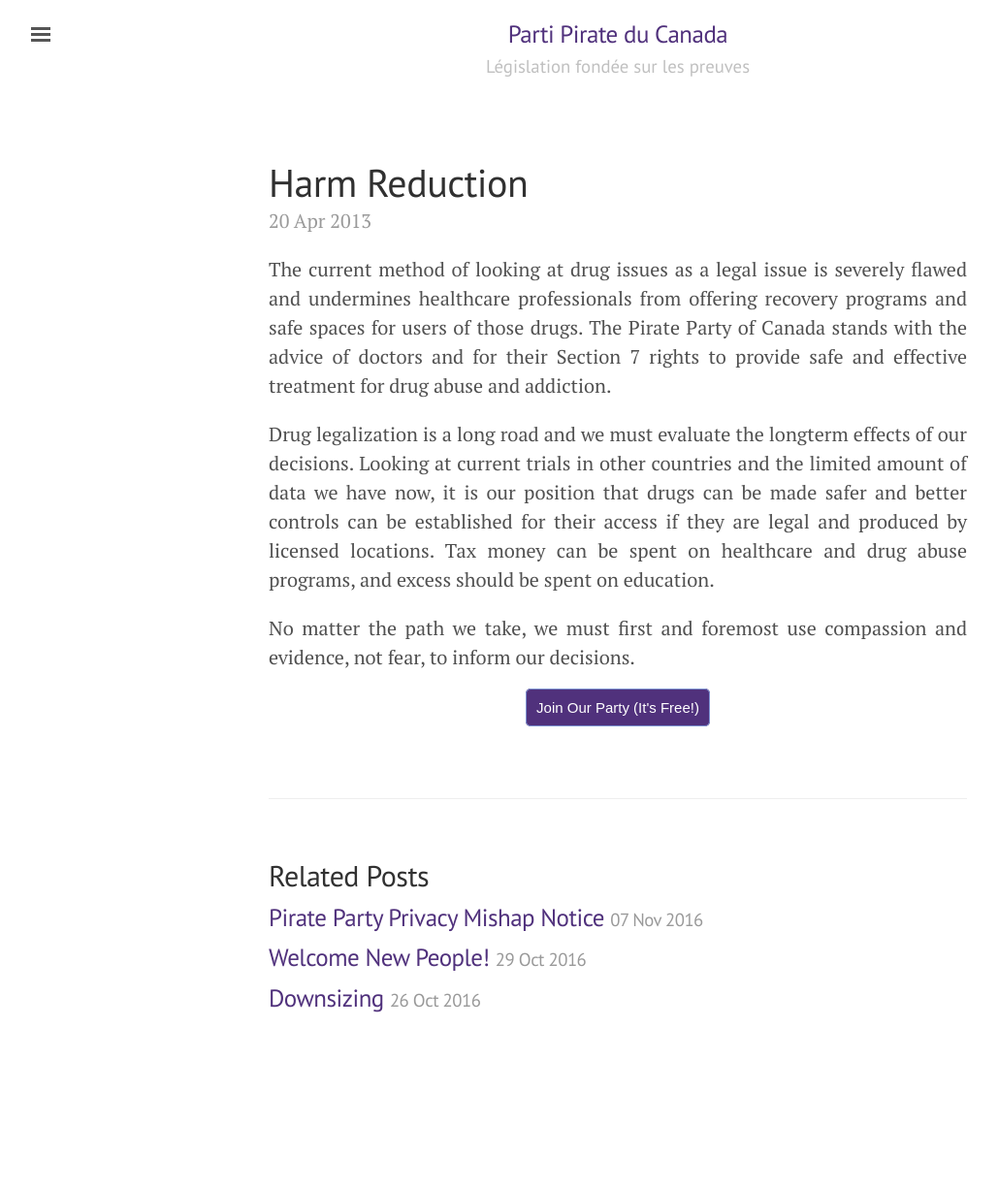
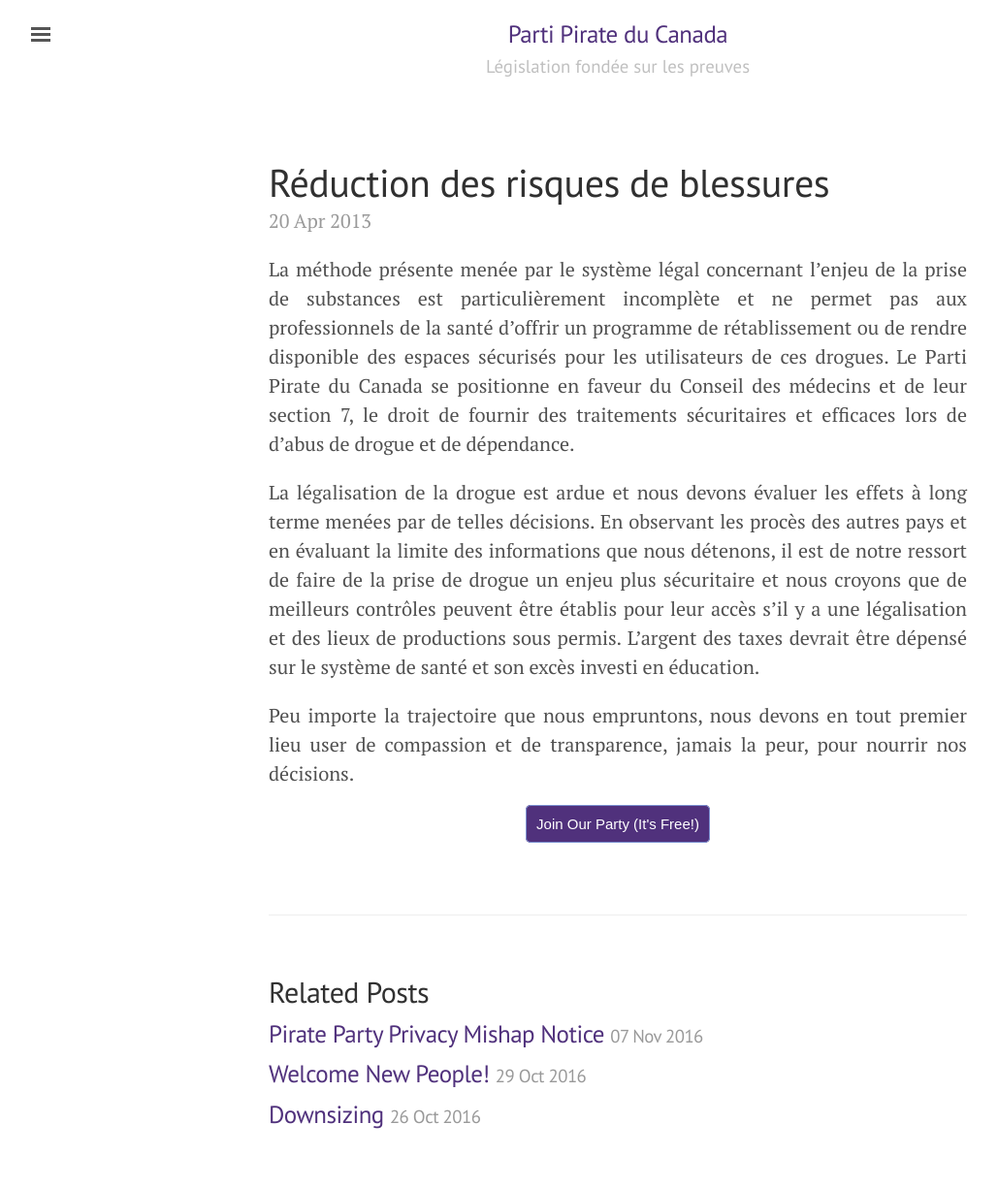
Before and after one commit to partipirateca/partipirateca.github.io, a Jekyll site: the page built from _posts/2013-04-20-harm-reduction.md, in a window 1280 px wide. Shown: the whole page at 97% size, without its empty margins (3-1032 px from the left). Built offline with Jekyll 4.4.1, drawn with Linux system fonts in a browser that asks for light colours; nearby versions of some CDN libraries; before the commit the page ends 1105 px from its top, so only the background shows below that.

Commit message:
Harm Reduction / Réduction des risques de blessures

```diff
--- a/_posts/2013-04-20-harm-reduction.md
+++ b/_posts/2013-04-20-harm-reduction.md
@@ -1,13 +1,13 @@
 ---
-title: Harm Reduction
+title: Réduction des risques de blessures
 author: Travis McCrea
 layout: post
 categories: [health, policy]
-image:
 ---
+La méthode présente menée par le système légal concernant l’enjeu de la prise de substances est particulièrement incomplète et ne permet pas aux professionnels de la santé d’offrir un programme de rétablissement ou de rendre disponible des espaces sécurisés pour les utilisateurs de ces drogues. Le Parti Pirate du Canada se positionne en faveur du Conseil des médecins et de leur section 7,  le droit de fournir des traitements sécuritaires et efficaces  lors de d’abus de drogue et de dépendance.
 
-The current method of looking at drug issues as a legal issue is severely flawed and undermines healthcare professionals from offering recovery programs and safe spaces for users of those drugs. The Pirate Party of Canada stands with the advice of doctors and for their Section 7 rights to provide safe and effective treatment for drug abuse and addiction.
 
-Drug legalization is a long road and we must evaluate the longterm effects of our decisions. Looking at current trials in other countries and the limited amount of data we have now, it is our position that drugs can be made safer and better controls can be established for their access if they are legal and produced by licensed locations. Tax money can be spent on healthcare and drug abuse programs, and excess should be spent on education.
+La légalisation de la drogue est ardue et nous devons évaluer les effets à long terme menées par de telles décisions. En observant les procès des autres pays et en évaluant la limite des informations que nous détenons, il est de notre ressort de faire de la prise de drogue un enjeu plus sécuritaire et nous croyons que de meilleurs contrôles peuvent être établis pour leur accès s’il y a une légalisation et des lieux de productions sous permis.  L’argent des taxes devrait être dépensé sur le système de santé et son excès investi en éducation.
 
-No matter the path we take, we must first and foremost use compassion and evidence, not fear, to inform our decisions.
+
+Peu importe la trajectoire que nous empruntons, nous devons en tout premier lieu user de compassion et de transparence, jamais la peur, pour nourrir nos décisions.
```
